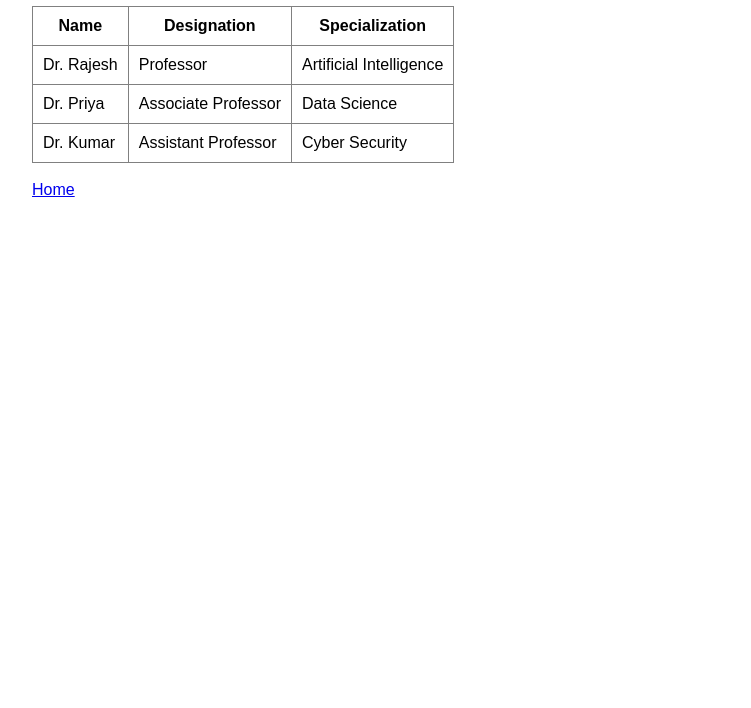
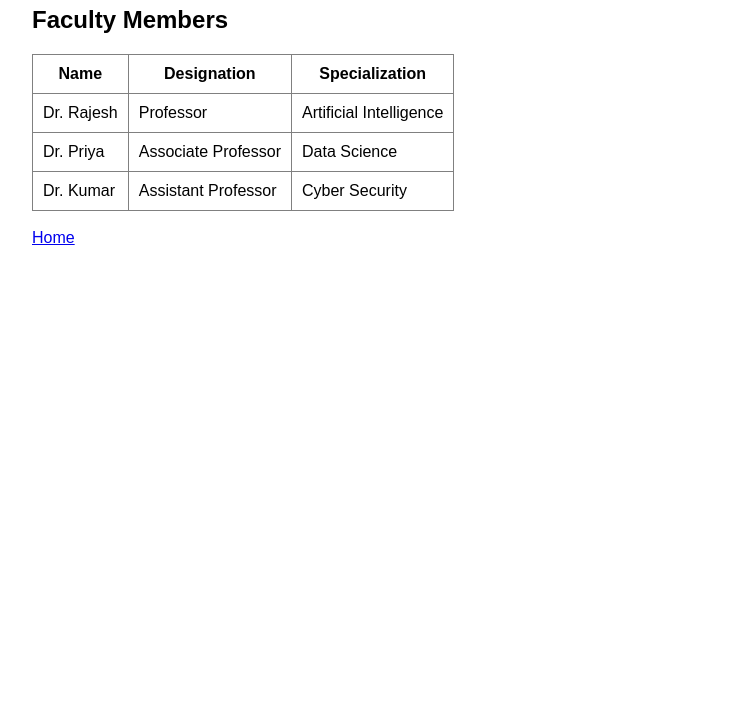
Before and after one commit to pridhvi07/college-department-website, a plain HTML site: page faculty.html in a window 1280 px wide. Shown: the part 92-800 px from the top of the page, without its empty margins (8-759 px from the left). Drawn offline with Linux system fonts and the light colour scheme.

Commit message:
Add faculty page

```diff
--- a/faculty.html
+++ b/faculty.html
@@ -8,6 +8,8 @@
 <body>
 
     <h1>Our Faculty</h1>
+
+    <h2>Faculty Members</h2>
 
     <table border="1">
 
```
